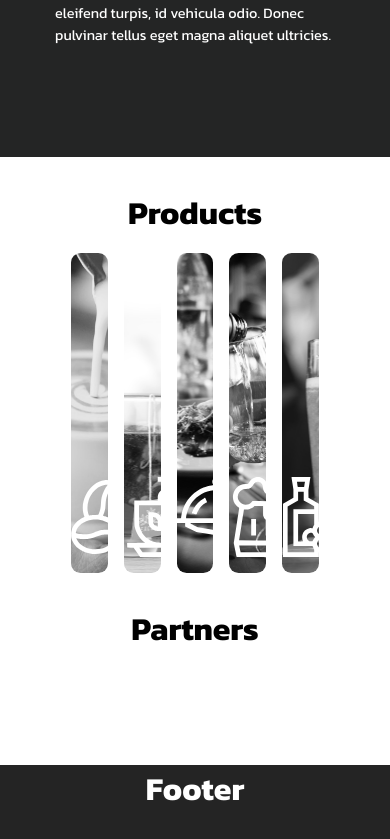
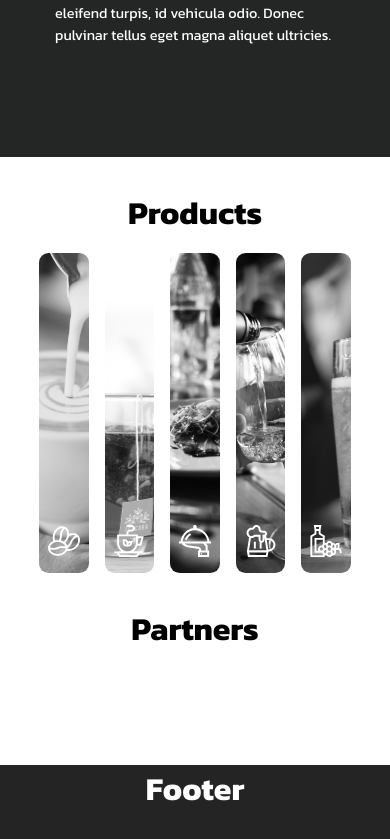
Before and after one commit to ralphscl/cuppucino, a React (Create React App) app: page / in a window 390 px wide. Shown: the part 1954-2793 px from the top of the page. Built offline with nearby package versions, Linux system fonts and the light colour scheme.

Commit message:
Homepage Product Responsive

```diff
--- a/src/pages/home/Products.css
+++ b/src/pages/home/Products.css
@@ -10,7 +10,7 @@
 .home .products .gallery {
     margin: 0 auto;
     height: 20rem;
-    width: min(100% - 4rem);
+    width: auto;
     display: flex;
     gap: 1rem;
 }
@@ -68,3 +68,10 @@
 .home .products .gallery > .card:hover svg {
     visibility: hidden;
 }
+
+@media only screen and (max-width: 768px) {
+    .home .products .gallery > .card svg {
+        height: 2rem;
+        width: 2rem;
+    }
+}
```
